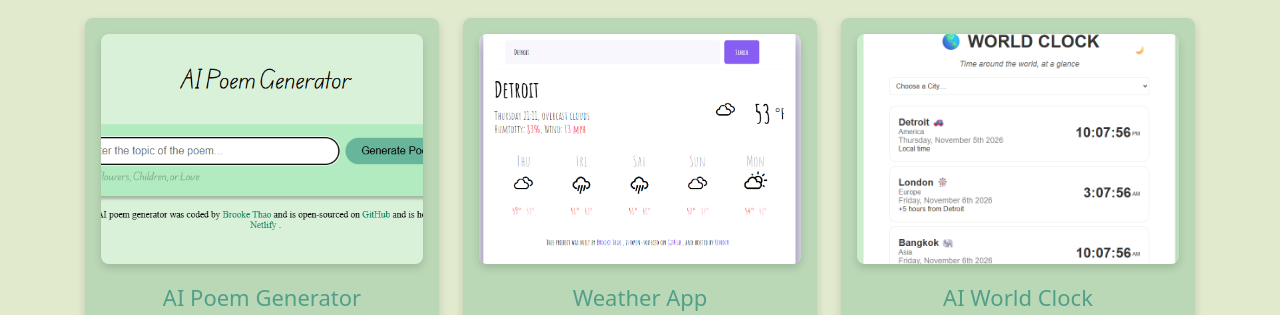
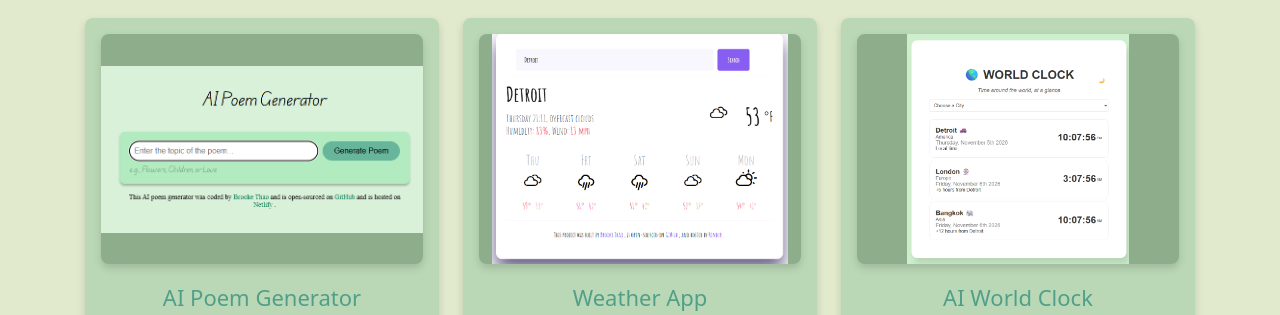
Before and after one commit to gnouy657-cell/Brooke-Portfolio, a website: page about.html in a window 1280 px wide. Shown: the part 485-800 px from the top of the page. Drawn offline with nearby package versions, Linux system fonts and the light colour scheme.

Commit message:
tweaking 4

```diff
--- a/about.html
+++ b/about.html
@@ -41,6 +41,8 @@
           <div class="project-box h-100 p-3 text-center">
             <img
               src="images/poem-generator.png"
+              data-bs-toggle="tooltip"
+              title="Generate an original poem using a topic of your choice."
               class="img-fluid project-image poem-image"
               alt="Screenshot of the AI Poem Generator"
             />
@@ -61,6 +63,8 @@
           <div class="project-box h-100 p-3 text-center">
             <img
               src="images/weather-app.png"
+              data-bs-toggle="tooltip"
+              title="Check current weather conditions and forecasts for selected cities."
               class="img-fluid project-image weather-image"
               alt="Screenshot of the Weather App showing the Detroit forecast"
             />
@@ -81,7 +85,9 @@
           <div class="project-box h-100 p-3 text-center">
             <img
               src="images/world-clock.png"
-              class="img-fluid project-image clock-image"
+              data-bs-toggle="tooltip"
+              title="View the current time in different cities around the world."
+              class="img-fluid project-image world-clock-image"
               alt="Screenshot of the World Clock showing Detroit, London, and Bangkok"
             />
 
@@ -106,6 +112,16 @@
         >nomnntsuab@gmail.com
       </a>
     </section>
-</footer>
+<script>
+  const tooltipTriggerList = document.querySelectorAll(
+    '[data-bs-toggle="tooltip"]'
+  );
+
+  [...tooltipTriggerList].forEach(
+    (tooltipTriggerEl) => {
+      new bootstrap.Tooltip(tooltipTriggerEl);
+    }
+  );
+</script>
   </body>
 </html>
--- a/style.css
+++ b/style.css
@@ -324,8 +324,9 @@ p {
   display: block;
   width: 100%;
   height: 230px;
-  object-fit: cover;
+  object-fit: contain;
   object-position: center;
+  background-color: #8eae8b;
   border-radius: 8px;
   margin-bottom: 20px;
   box-shadow: var(--box-shadow);
```
